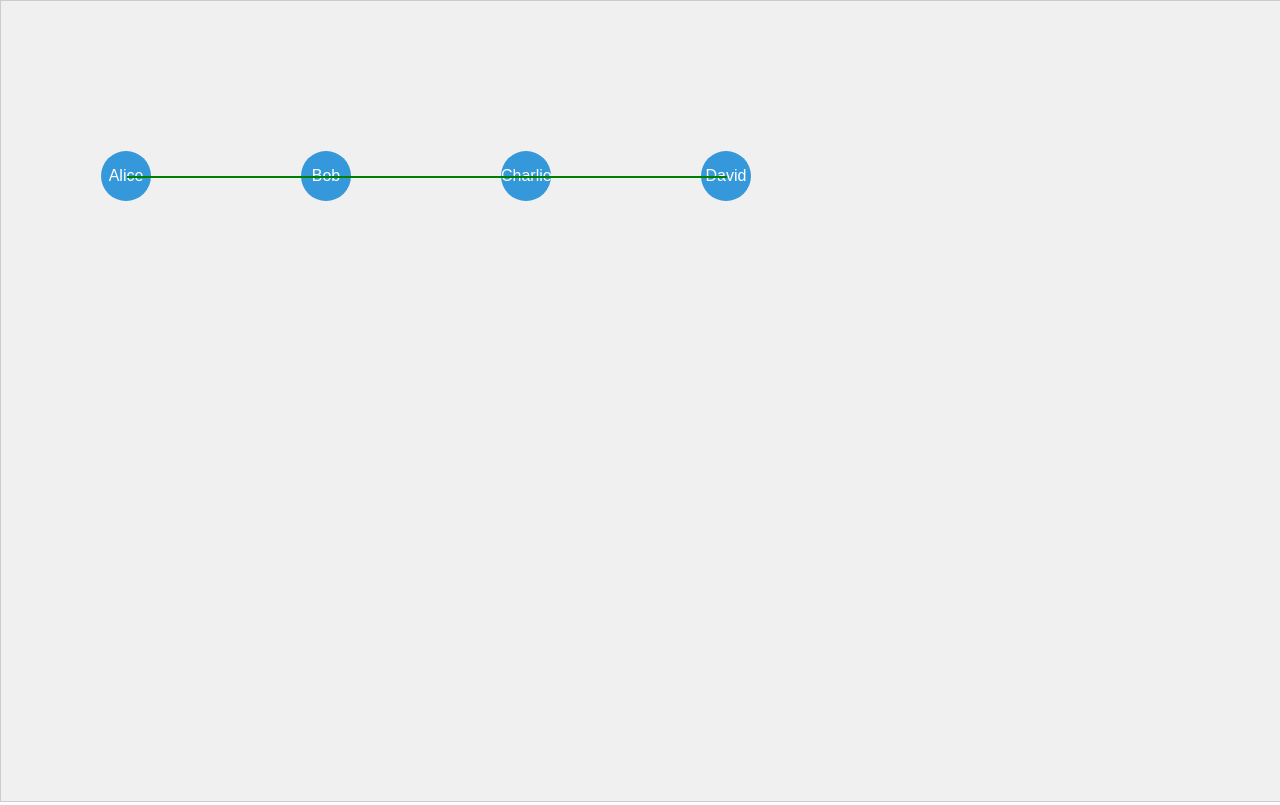
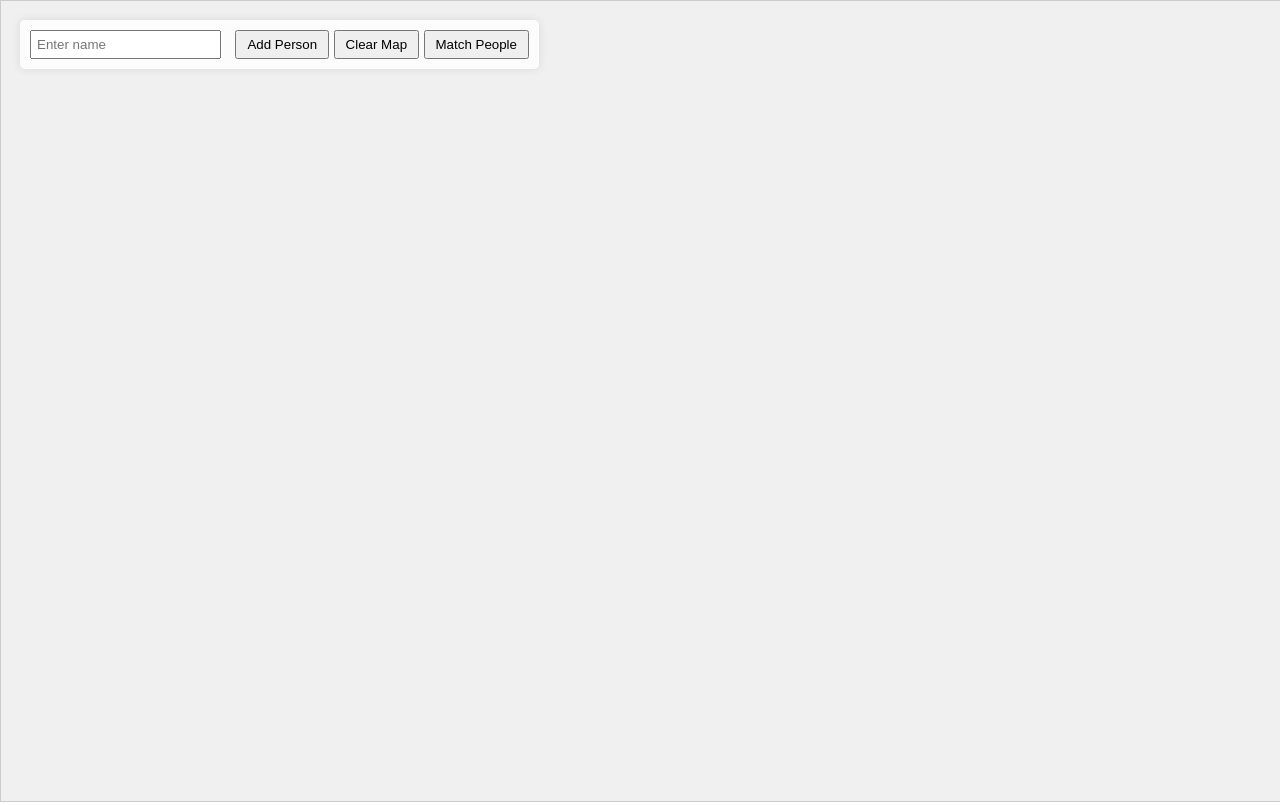
Before and after one commit to liamaz0708/liamaz0708.github.io, a plain HTML site: page index.html in a window 1280 px wide. Drawn offline with Linux system fonts and the light colour scheme.

Commit message:
Update index.html

```diff
--- a/index.html
+++ b/index.html
@@ -36,24 +36,48 @@
       width: 100%;
       height: 100%;
     }
+    #controls {
+      position: fixed;
+      top: 20px;
+      left: 20px;
+      z-index: 10;
+      background-color: rgba(255, 255, 255, 0.8);
+      padding: 10px;
+      border-radius: 5px;
+      box-shadow: 0 0 10px rgba(0, 0, 0, 0.1);
+    }
+    #controls input {
+      padding: 5px;
+      margin-right: 10px;
+    }
+    #controls button {
+      padding: 5px 10px;
+      cursor: pointer;
+    }
   </style>
 </head>
 <body>
+  <div id="controls">
+    <input type="text" id="nameInput" placeholder="Enter name" />
+    <button onclick="addPerson()">Add Person</button>
+    <button onclick="clearMap()">Clear Map</button>
+    <button onclick="matchPeople()">Match People</button>
+  </div>
+
   <div id="map">
-    <div class="person" id="person1" draggable="true" data-name="Alice" style="left: 100px; top: 150px;">Alice</div>
-    <div class="person" id="person2" draggable="true" data-name="Bob" style="left: 300px; top: 150px;">Bob</div>
-    <div class="person" id="person3" draggable="true" data-name="Charlie" style="left: 500px; top: 150px;">Charlie</div>
-    <div class="person" id="person4" draggable="true" data-name="David" style="left: 700px; top: 150px;">David</div>
-
     <div class="canvas-container">
       <canvas id="connectionCanvas"></canvas>
     </div>
   </div>
 
   <script>
-    const people = document.querySelectorAll('.person');
+    const map = document.getElementById('map');
     const canvas = document.getElementById('connectionCanvas');
     const ctx = canvas.getContext('2d');
+    const nameInput = document.getElementById('nameInput');
+
+    const people = [];
+    const connections = [];
 
     canvas.width = window.innerWidth;
     canvas.height = window.innerHeight;
@@ -77,18 +101,12 @@
       };
     }
 
-    // Simulate connections between people (for example, Alice <-> Bob, Bob <-> Charlie)
-    const connections = [
-      { person1: 'Alice', person2: 'Bob' },
-      { person1: 'Bob', person2: 'Charlie' },
-      { person1: 'Charlie', person2: 'David' }
-    ];
-
     // Draw all connections
     function drawAllConnections() {
+      ctx.clearRect(0, 0, canvas.width, canvas.height);
       connections.forEach(conn => {
-        const person1 = document.getElementById(`person${getPersonIndex(conn.person1)}`);
-        const person2 = document.getElementById(`person${getPersonIndex(conn.person2)}`);
+        const person1 = document.getElementById(`person-${conn.person1}`);
+        const person2 = document.getElementById(`person-${conn.person2}`);
 
         const { x: x1, y: y1 } = getPersonCenter(person1);
         const { x: x2, y: y2 } = getPersonCenter(person2);
@@ -97,36 +115,78 @@
       });
     }
 
-    // Get the person index from their name
-    function getPersonIndex(name) {
-      switch (name) {
-        case 'Alice': return 1;
-        case 'Bob': return 2;
-        case 'Charlie': return 3;
-        case 'David': return 4;
-        default: return 1;
+    // Add a new person to the map
+    function addPerson() {
+      const name = nameInput.value.trim();
+      if (name) {
+        const personId = `person-${name}`;
+        const personDiv = document.createElement('div');
+        personDiv.classList.add('person');
+        personDiv.id = personId;
+        personDiv.textContent = name;
+        personDiv.setAttribute('draggable', 'true');
+        personDiv.style.left = `${Math.random() * (window.innerWidth - 50)}px`;
+        personDiv.style.top = `${Math.random() * (window.innerHeight - 50)}px`;
+
+        // Add the new person to the people array
+        people.push(name);
+
+        // Add event listeners for dragging
+        personDiv.addEventListener('dragstart', (e) => {
+          e.dataTransfer.setData('text', e.target.id);
+        });
+
+        personDiv.addEventListener('dragend', (e) => {
+          const draggedElement = document.getElementById(e.target.id);
+          draggedElement.style.left = `${e.pageX - draggedElement.offsetWidth / 2}px`;
+          draggedElement.style.top = `${e.pageY - draggedElement.offsetHeight / 2}px`;
+
+          // Redraw connections after drag
+          drawAllConnections();
+        });
+
+        map.appendChild(personDiv);
+        nameInput.value = ''; // Clear the input
       }
     }
 
-    // Make the people draggable
-    people.forEach(person => {
-      person.addEventListener('dragstart', (e) => {
-        e.dataTransfer.setData('text', e.target.id);
+    // Clear the map
+    function clearMap() {
+      // Remove all people
+      people.forEach(name => {
+        const personDiv = document.getElementById(`person-${name}`);
+        if (personDiv) personDiv.remove();
       });
+      people.length = 0;
 
-      person.addEventListener('dragend', (e) => {
-        const draggedElement = document.getElementById(e.target.id);
-        draggedElement.style.left = `${e.pageX - draggedElement.offsetWidth / 2}px`;
-        draggedElement.style.top = `${e.pageY - draggedElement.offsetHeight / 2}px`;
+      // Clear the connections
+      connections.length = 0;
+      drawAllConnections();
+    }
 
-        // Redraw connections after drag
-        ctx.clearRect(0, 0, canvas.width, canvas.height);
+    // Match people (create connections)
+    function matchPeople() {
+      // Example of matching people randomly for this demo
+      if (people.length >= 2) {
+        const person1 = people[Math.floor(Math.random() * people.length)];
+        let person2 = people[Math.floor(Math.random() * people.length)];
+
+        // Ensure it's not the same person
+        while (person1 === person2) {
+          person2 = people[Math.floor(Math.random() * people.length)];
+        }
+
+        // Store the connection
+        connections.push({ person1, person2 });
+
+        // Redraw connections
         drawAllConnections();
-      });
-    });
+      }
+    }
 
-    // Initial drawing of connections
+    // Initial call to draw all connections (it will be empty at the start)
     drawAllConnections();
+
   </script>
 </body>
 </html>
```
